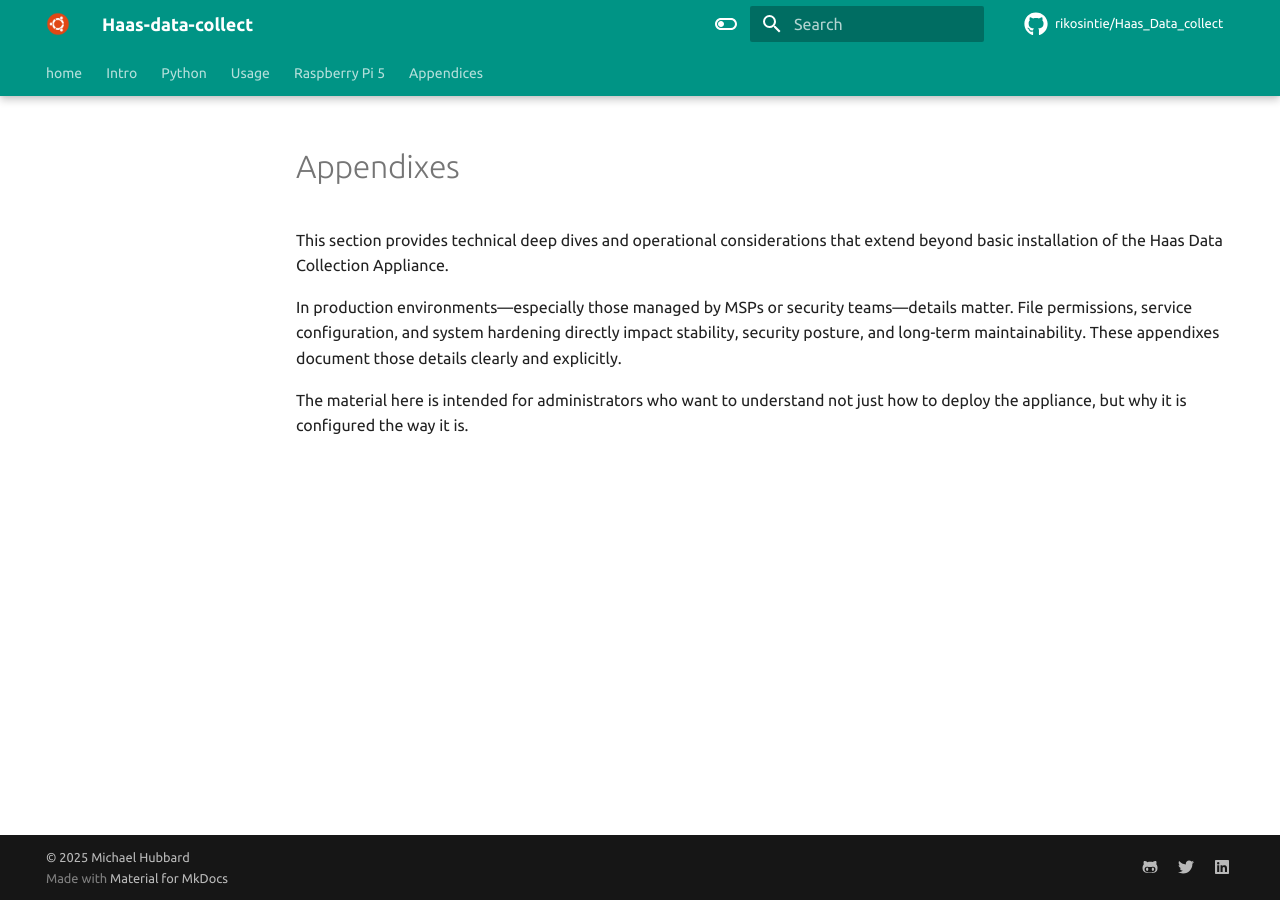
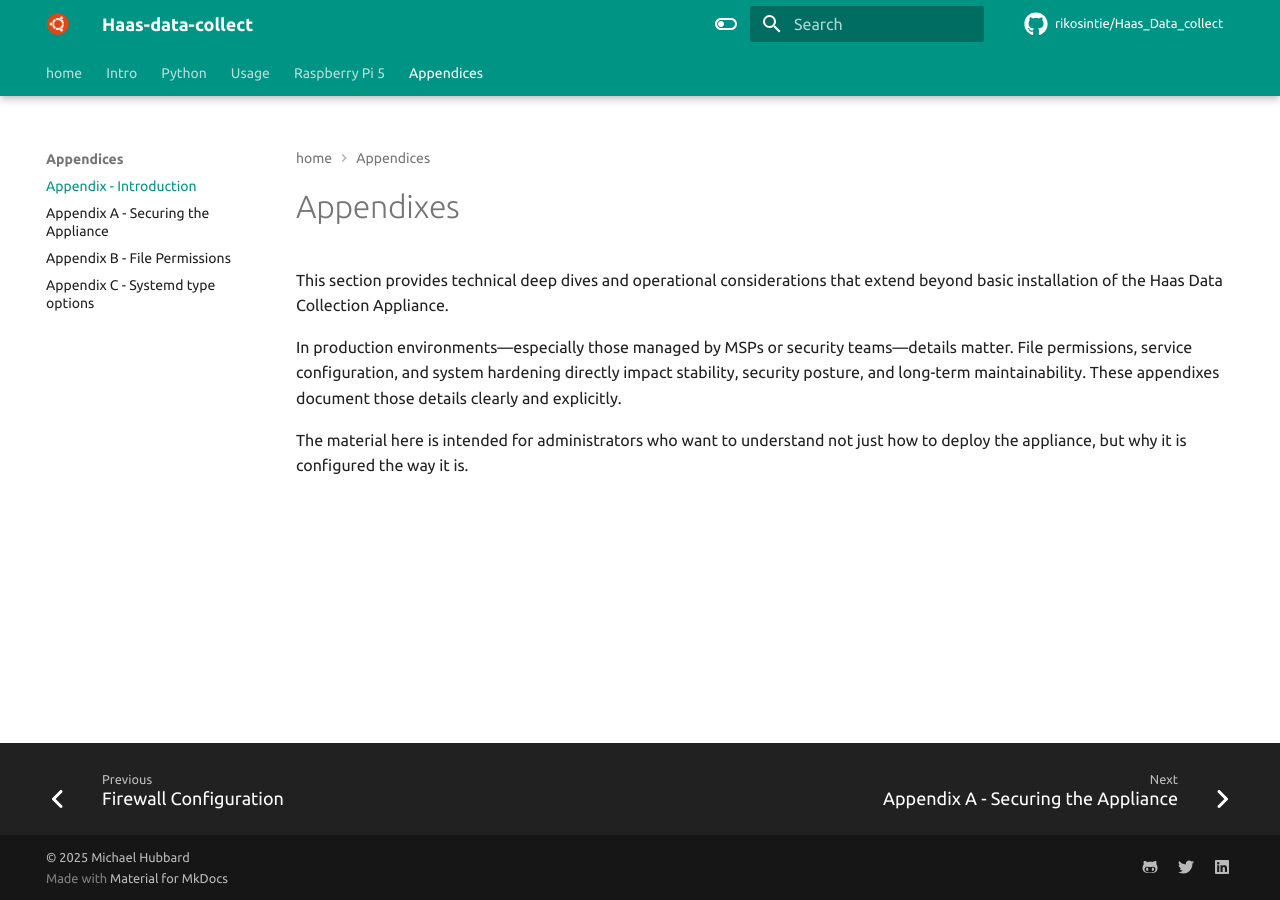
Before and after one commit to rikosintie/Haas_Data_collect, an MkDocs documentation site: the page built from docs/appendices/intro.md, in a window 1280 px wide. Built offline with MkDocs 1.6.1 and Material for MkDocs 9.7.7, drawn with Linux system fonts in a browser that asks for light colours; some web fonts are replaced; comment, search, counter and statistics services are not loaded.

Commit message:
Git Title: Formatting

```diff
--- a/mkdocs.yml
+++ b/mkdocs.yml
@@ -19,8 +19,8 @@
       - Updating Appliance: 'build_pi_5_appliance/updating_appliance.md'
       - Firewall Configuration: 'build_pi_5_appliance/firewall_configuration.md'
   - Appendices:
-    - Appendix - 'appendices/README.md'
-    - Appendix A - smbv1: 'appendices/appendix-a.md'
+    - Appendix - Introduction: 'appendices/intro.md'
+    - Appendix A - Securing the Appliance: 'appendices/appendix-a.md'
     - Appendix B - File Permissions: 'appendices/appendix-b.md'
     - Appendix C - Systemd type options: 'appendices/appendix-c.md'
 
```
